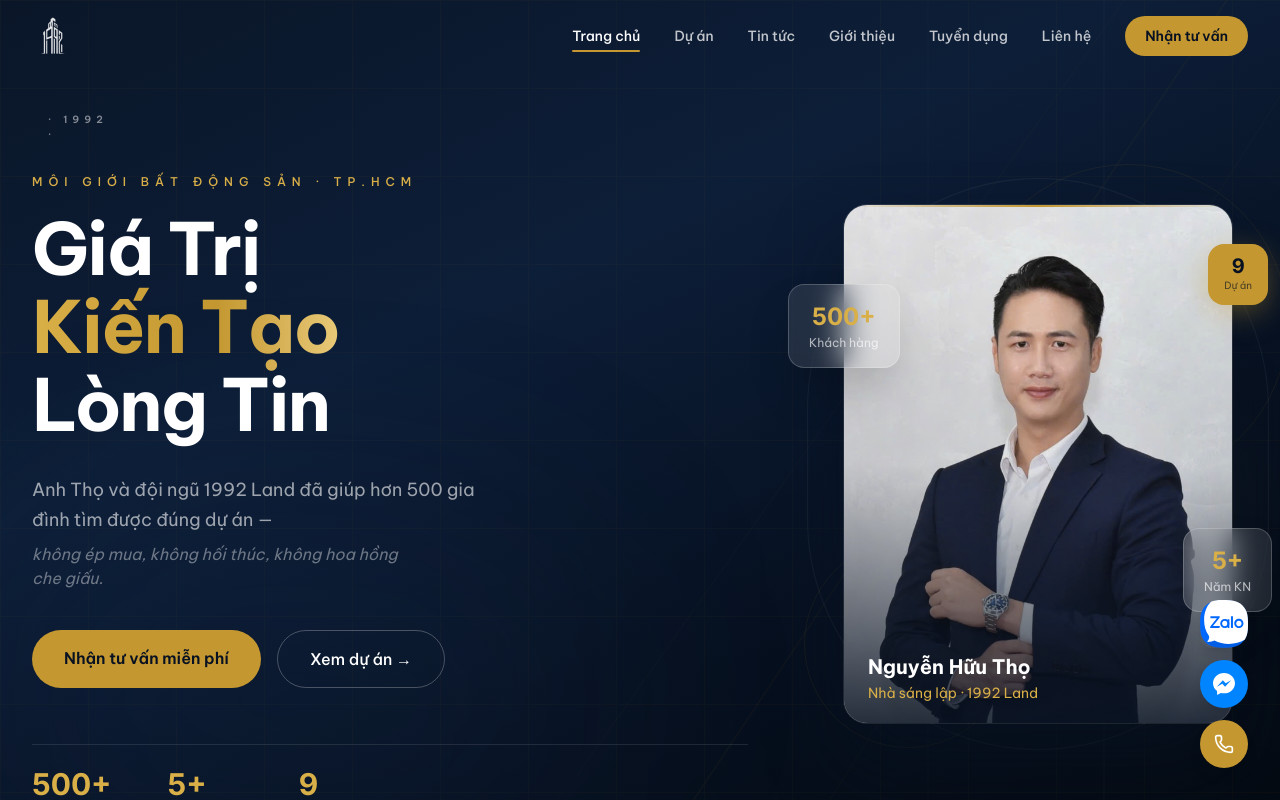
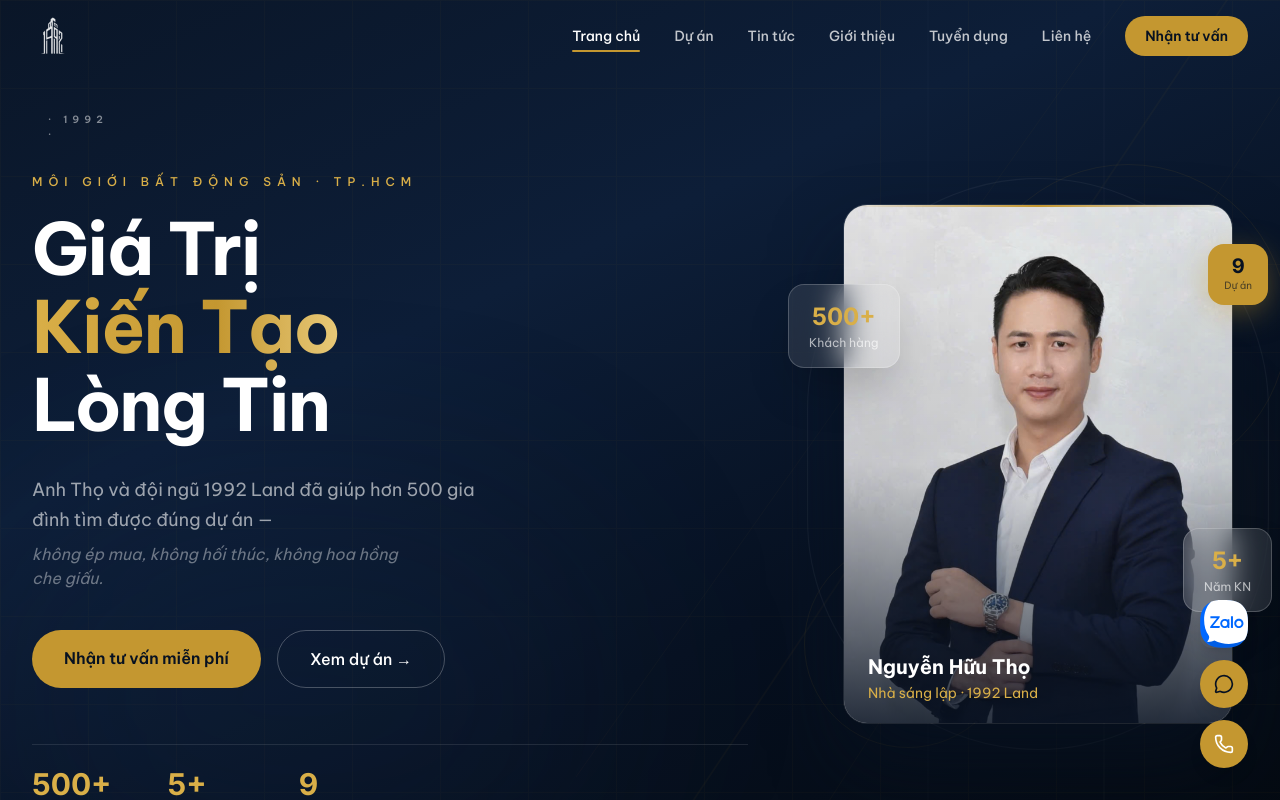
Before and after one commit to ngothaitinh/1992land-rebuild, a Next.js app: page / in a window 1280 px wide. Shown: the top 800 px of the page. Built offline with nearby package versions, Linux system fonts and the light colour scheme; no server answers.

Commit message:
feat: replace Messenger button with contact form trigger (global FloatingCTA)

```diff
--- a/components/FloatingCTA.tsx
+++ b/components/FloatingCTA.tsx
@@ -1,6 +1,6 @@
 import { Phone } from "lucide-react";
 import ZaloIcon from "@/components/ZaloIcon";
-import MessengerIcon from "@/components/MessengerIcon";
+import FloatingFormButton from "@/components/FloatingFormButton";
 
 export default function FloatingCTA() {
   return (
@@ -24,21 +24,8 @@ export default function FloatingCTA() {
           </a>
         </div>
 
-        {/* Messenger */}
-        <div className="group flex items-center gap-3">
-          <span className="opacity-0 group-hover:opacity-100 translate-x-2 group-hover:translate-x-0 transition-all duration-200 bg-navy-900 text-surface text-xs font-medium px-3 py-1.5 rounded-full whitespace-nowrap shadow-lg">
-            Messenger
-          </span>
-          <a
-            href="https://m.me/nguyenhuutho911"
-            target="_blank"
-            rel="noopener noreferrer"
-            className="w-12 h-12 rounded-full bg-[#0084FF] text-white flex items-center justify-center shadow-lg hover:shadow-xl hover:scale-110 transition-all duration-200"
-            aria-label="Messenger"
-          >
-            <MessengerIcon size={22} />
-          </a>
-        </div>
+        {/* Form liên hệ */}
+        <FloatingFormButton />
 
         {/* Phone */}
         <div className="group flex items-center gap-3">
@@ -68,16 +55,7 @@ export default function FloatingCTA() {
             <ZaloIcon size={22} />
             <span className="text-[10px] font-medium text-muted">Zalo</span>
           </a>
-          <a
-            href="https://m.me/nguyenhuutho911"
-            target="_blank"
-            rel="noopener noreferrer"
-            className="flex flex-col items-center justify-center py-3 gap-1 text-[#0084FF] hover:bg-blue-50 transition-colors"
-            aria-label="Messenger"
-          >
-            <MessengerIcon size={18} />
-            <span className="text-[10px] font-medium text-muted">Messenger</span>
-          </a>
+          <FloatingFormButton />
           <a
             href="tel:+84909474123"
             className="flex flex-col items-center justify-center py-3 gap-1 text-gold-500 hover:bg-gold-100 transition-colors"
--- /dev/null
+++ b/components/FloatingFormButton.tsx
@@ -0,0 +1,71 @@
+"use client";
+
+import { useState } from "react";
+import { MessageCircle, X } from "lucide-react";
+import ContactForm from "@/components/ContactForm";
+
+export default function FloatingFormButton() {
+  const [open, setOpen] = useState(false);
+
+  return (
+    <>
+      {/* Desktop trigger */}
+      <div className="hidden md:flex group items-center gap-3">
+        <span className="opacity-0 group-hover:opacity-100 translate-x-2 group-hover:translate-x-0 transition-all duration-200 bg-navy-900 text-surface text-xs font-medium px-3 py-1.5 rounded-full whitespace-nowrap shadow-lg">
+          Form liên hệ
+        </span>
+        <button
+          onClick={() => setOpen(true)}
+          className="w-12 h-12 rounded-full bg-gold-500 text-navy-950 flex items-center justify-center shadow-lg hover:shadow-xl hover:scale-110 transition-all duration-200"
+          aria-label="Mở form liên hệ"
+        >
+          <MessageCircle size={20} />
+        </button>
+      </div>
+
+      {/* Mobile trigger — used inside grid-cols-3 in FloatingCTA */}
+      <button
+        onClick={() => setOpen(true)}
+        className="md:hidden flex flex-col items-center justify-center py-3 gap-1 text-gold-500 hover:bg-gold-100 transition-colors w-full"
+        aria-label="Form liên hệ"
+      >
+        <MessageCircle size={18} />
+        <span className="text-[10px] font-medium text-muted">Liên hệ</span>
+      </button>
+
+      {/* Modal */}
+      {open && (
+        <div
+          className="fixed inset-0 z-[500] flex items-center justify-center p-4 bg-navy-950/75 backdrop-blur-sm"
+          onClick={() => setOpen(false)}
+        >
+          <div
+            className="relative w-full max-w-sm bg-surface rounded-3xl shadow-2xl overflow-hidden"
+            onClick={(e) => e.stopPropagation()}
+          >
+            <div className="h-1 bg-gradient-to-r from-transparent via-gold-500 to-transparent" />
+            <div className="p-7">
+              <button
+                onClick={() => setOpen(false)}
+                className="absolute top-4 right-4 w-8 h-8 flex items-center justify-center rounded-full bg-navy-100 hover:bg-navy-200 transition-colors"
+                aria-label="Đóng"
+              >
+                <X size={15} />
+              </button>
+              <div className="mb-5">
+                <p className="text-gold-500 text-[10px] font-semibold tracking-[0.4em] uppercase mb-1">1992 Land</p>
+                <h3 className="text-lg font-bold text-navy-900">Nhận tư vấn miễn phí</h3>
+                <p className="text-muted text-sm mt-1">Điền thông tin, anh Thọ liên hệ trong 30 phút</p>
+              </div>
+              <ContactForm compact showProject />
+              <p className="text-xs text-muted text-center mt-4">
+                Hoặc gọi ngay{" "}
+                <a href="tel:+84909474123" className="text-gold-500 font-medium">0909 474 123</a>
+              </p>
+            </div>
+          </div>
+        </div>
+      )}
+    </>
+  );
+}
```
